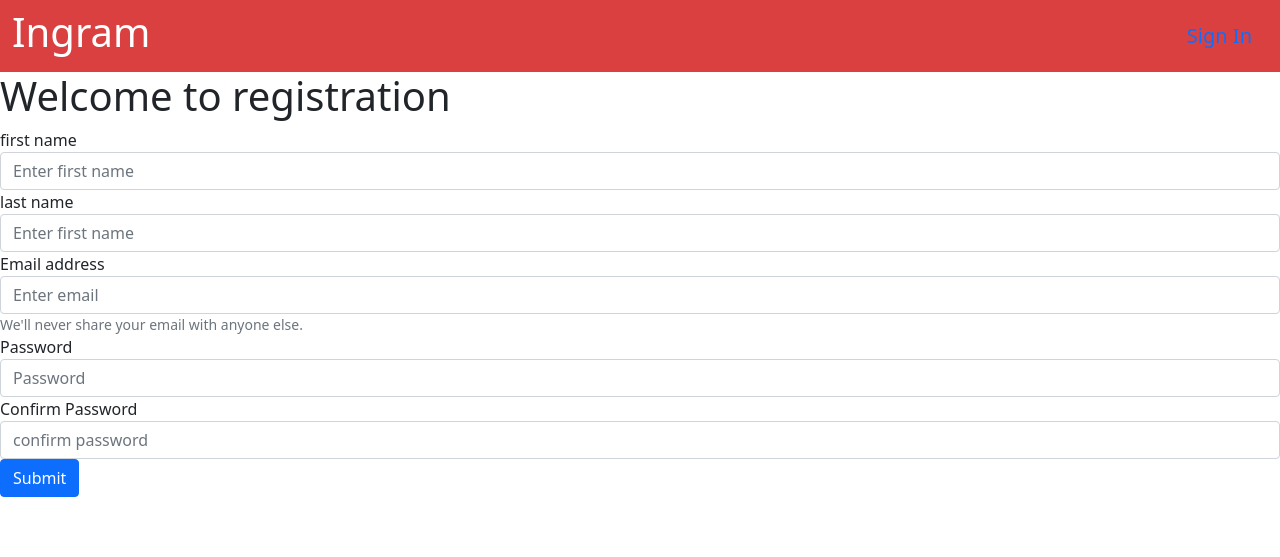
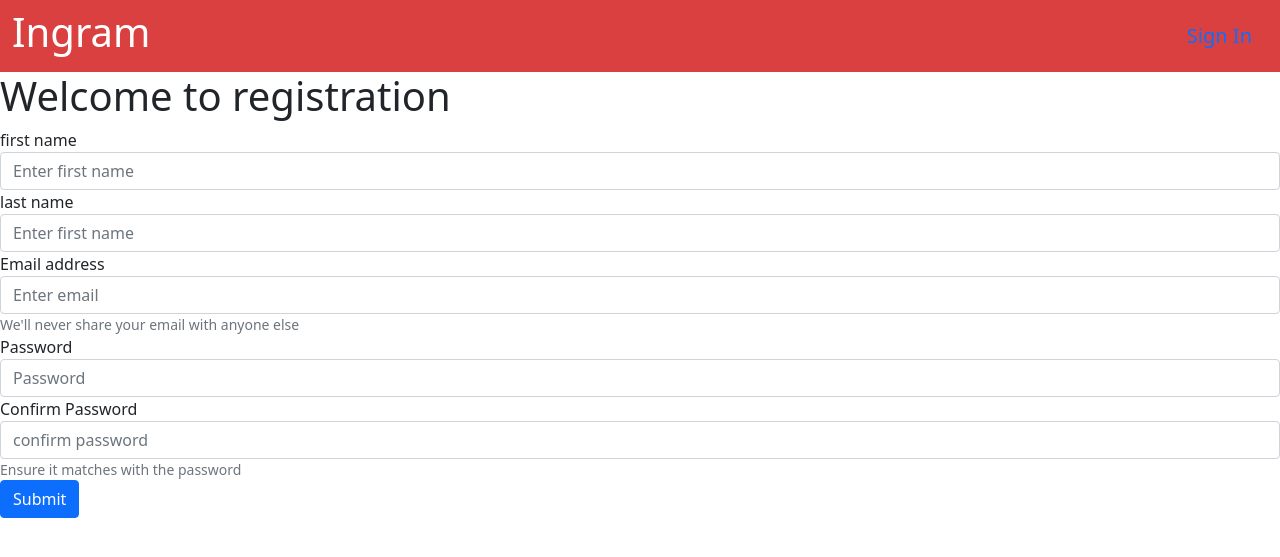
Before and after one commit to MosesOpiyo/Ingram, a Django app: page /gram/users/register in a window 1280 px wide. Shown: the top 557 px of the page. Run offline with Django 3.2, Linux system fonts and the light colour scheme.

Commit message:
changes in sign up template

```diff
--- a/users/templates/auth/register.html
+++ b/users/templates/auth/register.html
@@ -12,7 +12,7 @@
     <div class="form-group">
         <label for="exampleInputEmail1">Email address</label>
         <input type="email" class="form-control" name="last_name" placeholder="Enter email">
-        <small id="emailHelp" class="form-text text-muted">We'll never share your email with anyone else.</small>
+        <small id="emailHelp" class="form-text text-muted">We'll never share your email with anyone else</small>
     </div>
     <div class="form-group">
         <label for="exampleInputPassword1">Password</label>
@@ -21,6 +21,7 @@
     <div class="form-group">
         <label for="exampleInputPassword2">Confirm Password</label>
         <input type="password" class="form-control" name="confirm_password" placeholder="confirm password">
+        <small id="passwordlHelp" class="form-text text-muted">Ensure it matches with the password</small>
     </div>
 
     <button type="submit" class="btn btn-primary">Submit</button>
```
